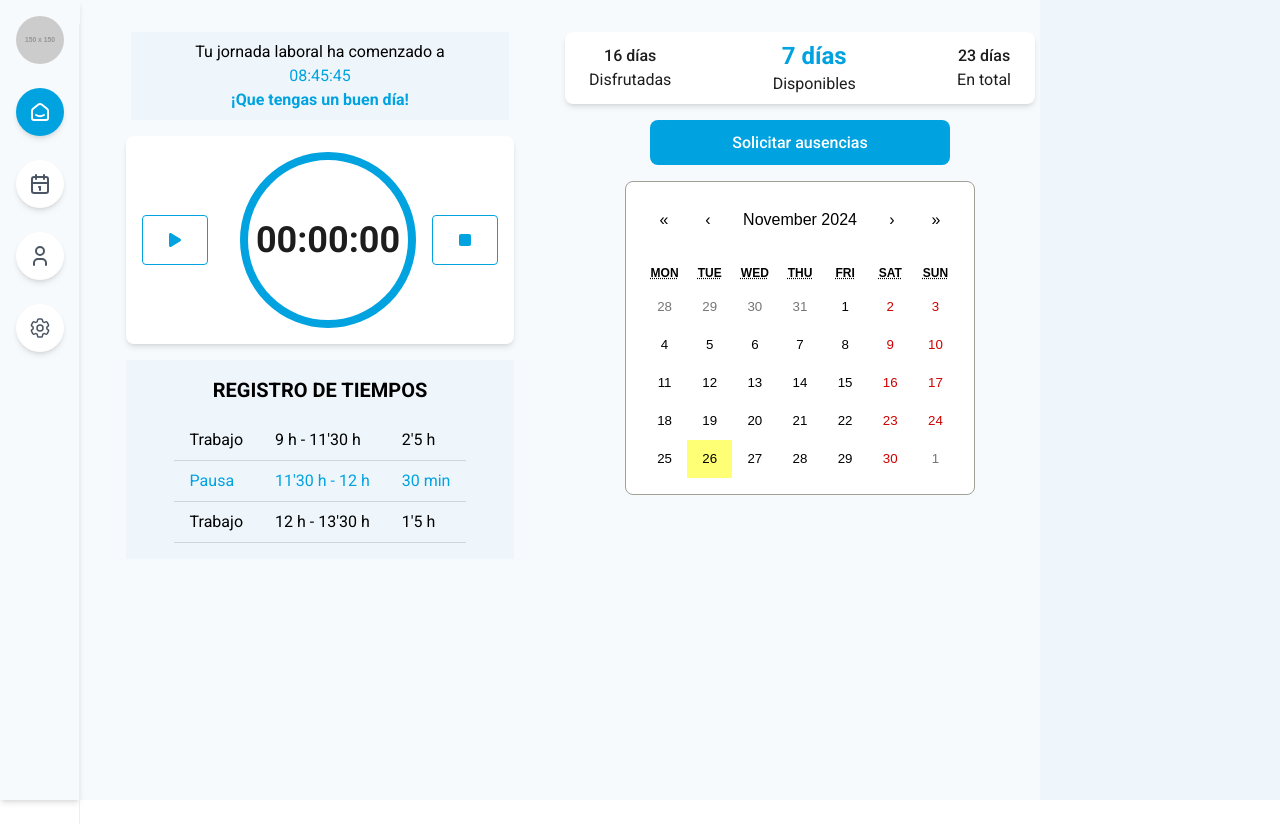
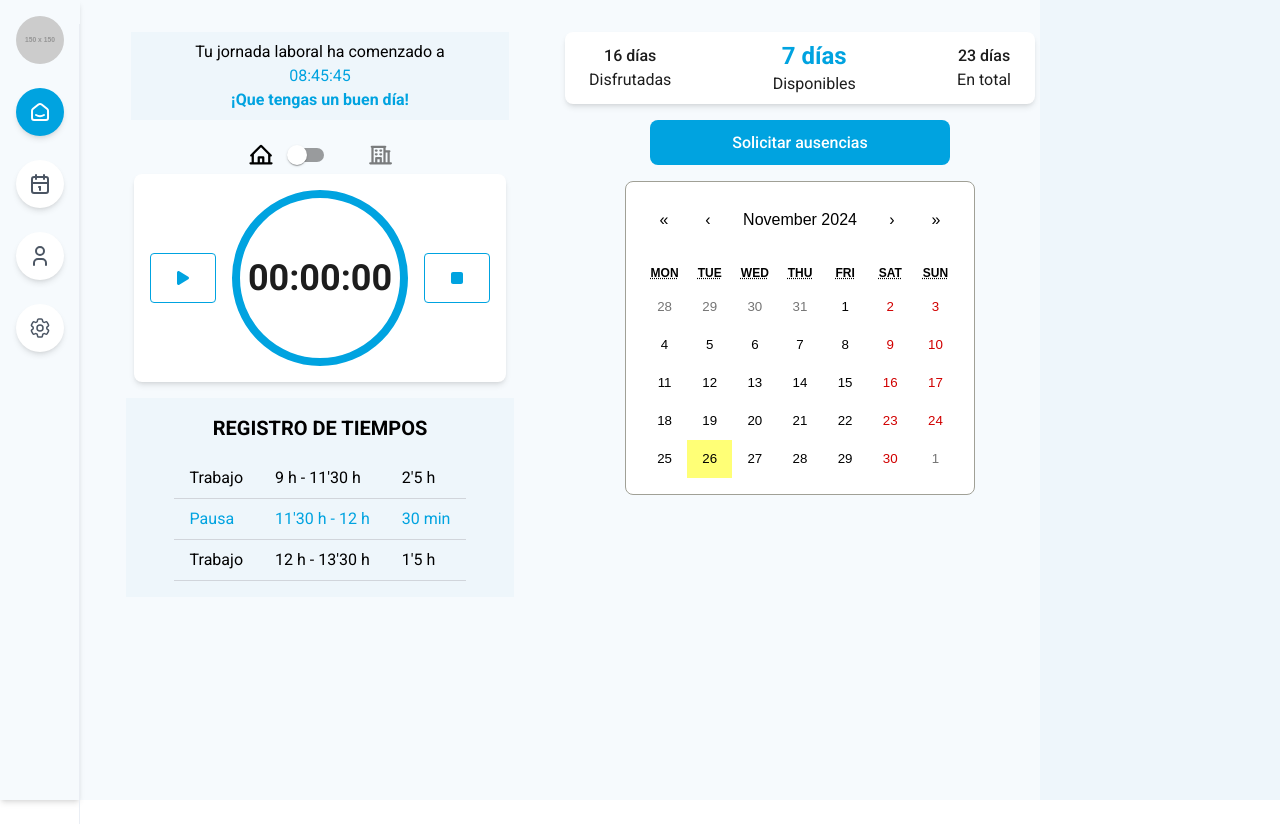
Before and after one commit to LorelizDev/AssecoSync_client, a React (Vite) app: page /dashboard in a window 1280 px wide. Built offline with nearby package versions, Linux system fonts and the light colour scheme; a web font is replaced by a local one.

Commit message:
feat(dashboard): add switch button to toggle work location (home/office) next to the timer

```diff
--- a/package.json
+++ b/package.json
@@ -22,6 +22,10 @@
   "author": "",
   "license": "ISC",
   "dependencies": {
+    "@emotion/react": "^11.13.5",
+    "@emotion/styled": "^11.13.5",
+    "@mui/material": "^6.1.9",
+    "@radix-ui/react-switch": "^1.1.1",
     "autoprefixer": "^10.4.20",
     "postcss": "^8.4.49",
     "react": "^18.3.1",
--- /dev/null
+++ b/src/components/LocationSelector.jsx
@@ -0,0 +1,45 @@
+import { useState } from 'react';
+import { Switch, FormControlLabel } from '@mui/material';
+import { PiHouseLineBold } from "react-icons/pi";
+import { PiBuildingOfficeBold } from "react-icons/pi";
+
+
+export const LocationSelector = () => {
+    const [isRemote, setIsRemote] = useState(false);
+
+    return (
+      <div className="flex items-center gap-4">
+        {/* Ícono de Casa */}
+        <div
+          className={`flex items-center transition-opacity ${
+            isRemote ? 'opacity-50' : 'opacity-100'
+          }`}
+        >
+        <label className="m-0"/>
+          <PiHouseLineBold className="text-2xl" />
+
+        </div>
+
+        {/* Switch */}
+        <FormControlLabel
+          control={
+            <Switch
+              checked={isRemote}
+              onChange={() => setIsRemote(!isRemote)}
+              color="primary"
+            />
+          }
+        />
+
+        {/* Ícono de Oficina */}
+        <div
+          className={`flex transition-opacity ${
+            isRemote ? 'opacity-100' : 'opacity-50'
+          }`}
+        >
+          <PiBuildingOfficeBold className="text-2xl" />
+
+        </div>
+      </div>
+    );
+  };
--- a/src/components/TimeClock.jsx
+++ b/src/components/TimeClock.jsx
@@ -1,7 +1,8 @@
-import React, { useState, useRef, useEffect } from 'react';
+import { useState, useRef, useEffect } from 'react';
 import { FaPlay } from "react-icons/fa6";
 import { FaStop } from "react-icons/fa6";
 import { FaPause } from "react-icons/fa";
+import { LocationSelector } from '../components/LocationSelector';
 
 // Componente de Cronómetro
 export const TimeClock = () => {
@@ -108,9 +109,13 @@ export const TimeClock = () => {
 
   return (
     <div className="flex flex-col items-center bg-primarybg font-mainFont">
+      <LocationSelector />
       <div className="flex items-center max-w-2xl p-4 bg-white rounded-lg shadow-md">
+        <div className="flex items-center space-x-4">
+          <div className="flex flex-col items-center">
 
-      <div className="flex items-center space-x-4">
+
+            {/* Botón de Play/Pause */}
             {!timer.isRunning ? (
               <button
                 onClick={startTimer}
@@ -121,20 +126,21 @@ export const TimeClock = () => {
             ) : (
               <button
                 onClick={pauseTimer}
-            className= "text-primary border border-primary px-6 py-4 rounded hover:bg-hoverButton"
+                className="text-primary border border-primary px-6 py-4 rounded hover:bg-hoverButton"
               >
                 <FaPause />
               </button>
             )}
-        <div/>
+          </div>
 
+          {/* Círculo de Progreso */}
           <div className="relative w-44 h-44">
             {/* Círculo de fondo */}
             <div
               className="absolute inset-0 rounded-full border-8 border-primary"
               style={{
                 transform: 'rotate(-90deg)',
-            transformOrigin: 'center'
+                transformOrigin: 'center',
               }}
             />
 
@@ -142,15 +148,17 @@ export const TimeClock = () => {
             <div
               className="absolute inset-0 rounded-full border-8 border-primary transition-all duration-1000 ease-linear"
               style={{
-            clipPath: `path('M50,50 L50,0 A50,50 0 ${progressPercentage > 50 ? 1 : 0},1 ${
-              50 + 50 * Math.sin(Math.PI * 2 * progressPercentage / 100)
+                clipPath: `path('M50,50 L50,0 A50,50 0 ${
+                  progressPercentage > 50 ? 1 : 0
+                },1 ${
+                  50 + 50 * Math.sin((Math.PI * 2 * progressPercentage) / 100)
                 },${
-              50 - 50 * Math.cos(Math.PI * 2 * progressPercentage / 100)
+                  50 - 50 * Math.cos((Math.PI * 2 * progressPercentage) / 100)
                 } Z')`,
                 transform: 'rotate(-90deg)',
                 transformOrigin: 'center',
                 backgroundColor: circleColor,
-            opacity: 0.7
+                opacity: 0.7,
               }}
             />
 
@@ -158,12 +166,14 @@ export const TimeClock = () => {
             <div className="absolute inset-0 flex items-center justify-center z-10">
               <div className="text-center">
                 <div className="text-4xl font-bold text-font">
-              {formatTime(timer.hours)}:{formatTime(timer.minutes)}:{formatTime(timer.seconds)}
+                  {formatTime(timer.hours)}:{formatTime(timer.minutes)}:
+                  {formatTime(timer.seconds)}
                 </div>
               </div>
             </div>
           </div>
 
+          {/* Botón de Stop */}
           <div className="flex items-center">
             <button
               onClick={stopTimer}
@@ -175,5 +185,4 @@ export const TimeClock = () => {
         </div>
       </div>
     </div>
-  );
-};
+  )};
```
Also changed, not shown: 1 other file (tests, documents, lock files or other folders). Lines whose indentation alone changed are shown as unchanged.
